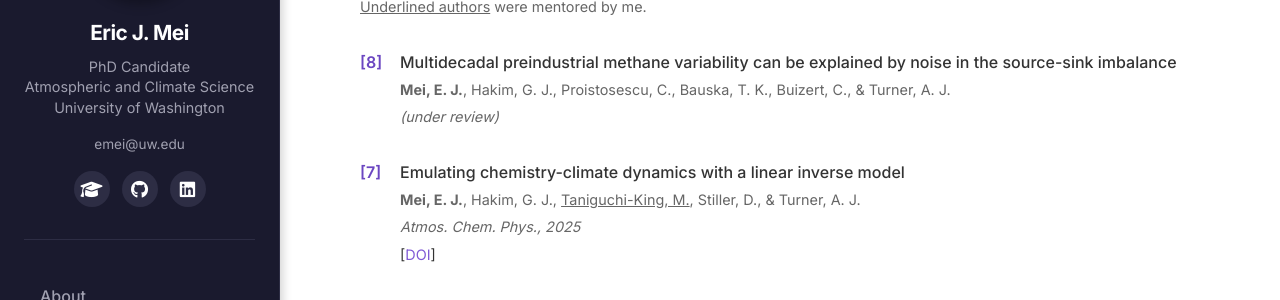
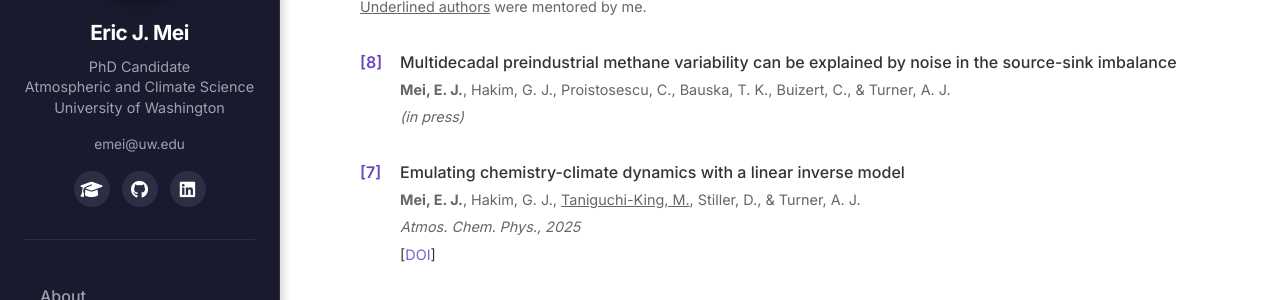
Before and after one commit to ericjmei/ericjmei.github.io, a Jekyll site: the page built from index.html, in a window 1280 px wide and 900 px high, scrolled down 2074 px. Shown: the part 152-452 px from the top of the window. Built offline with Jekyll 4.4.1, drawn with Linux system fonts in a browser that asks for light colours.

Commit message:
Update publication status from 'under review' to 'in press'

```diff
--- a/index.html
+++ b/index.html
@@ -72,7 +72,7 @@ permalink: /
             <strong>Mei, E. J.</strong>, Hakim, G. J., Proistosescu, C., Bauska, T. K., Buizert, C., & Turner, A. J.
           </div>
           <div class="publication-venue">
-            (under review)
+            (in press)
           </div>
         </li>
 
```
